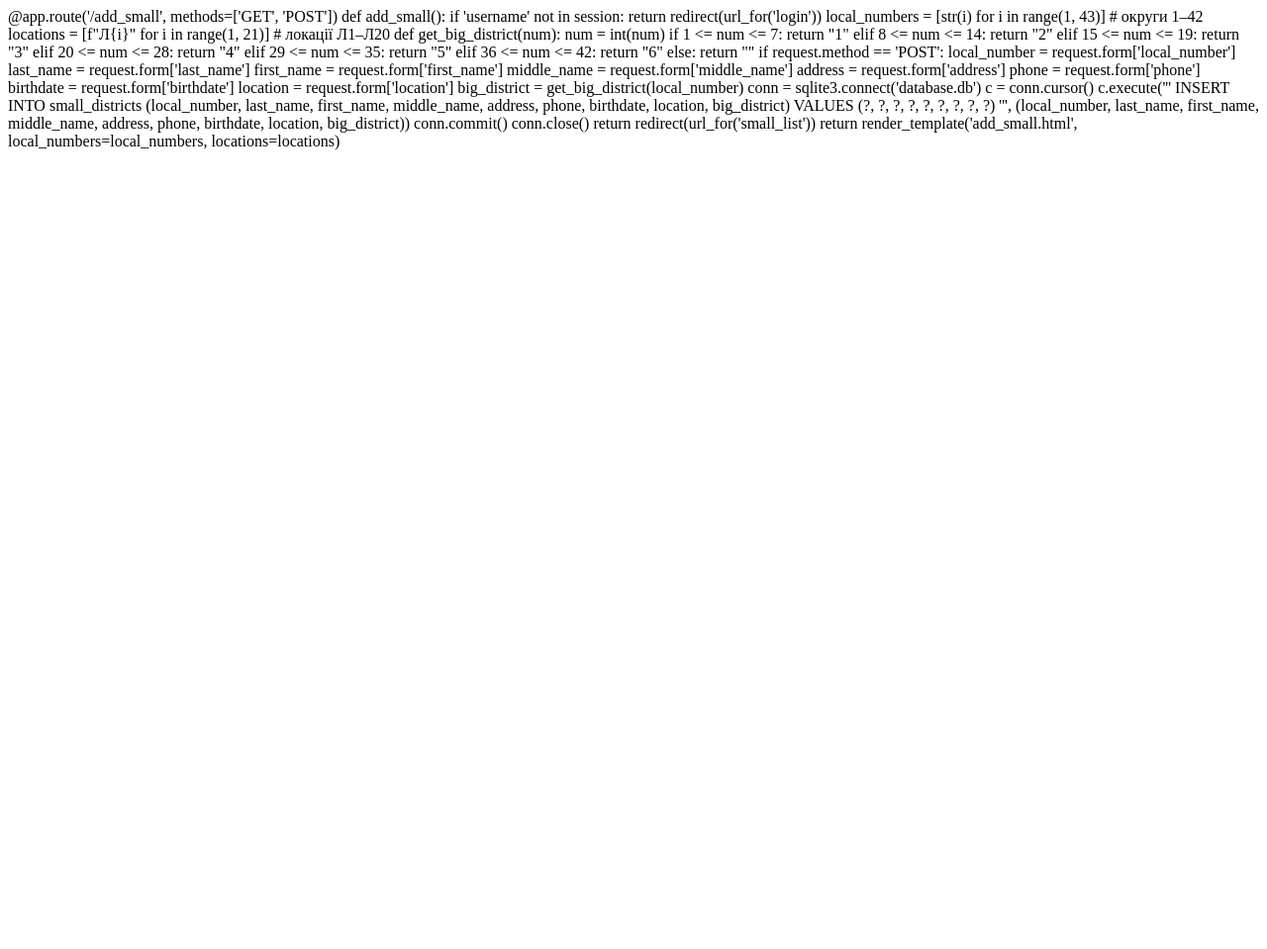
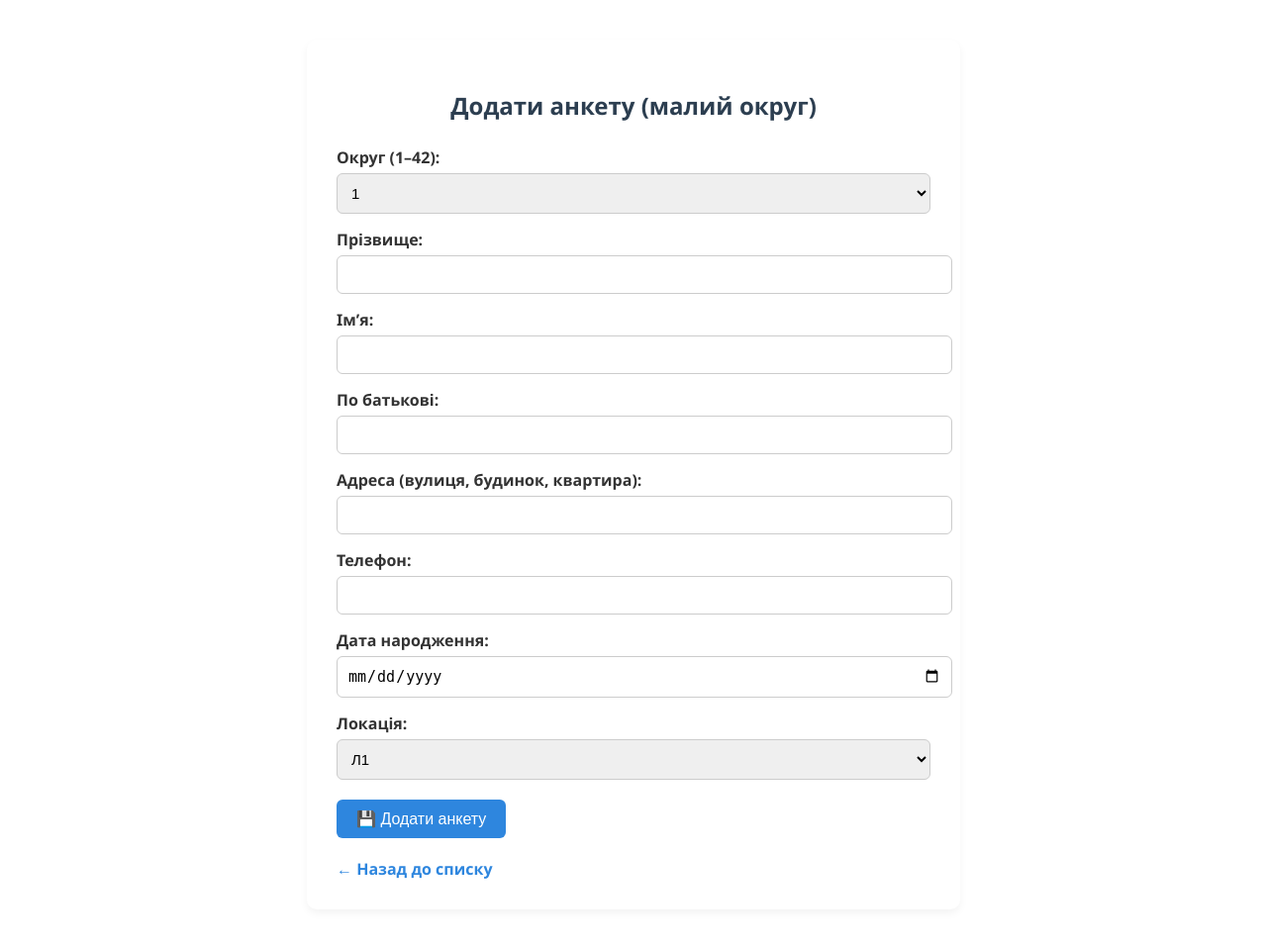
Before and after one commit to Aliina-ai/flask-form, a Flask app: page /add_small in a window 1280 px wide. Shown: the whole page at 99% size. Before the commit the page ends 152 px from the top, so only its background shows below. Run offline with Flask 3, Linux system fonts and the light colour scheme; the visitor is signed in with stand-in values (Sample User, id 1).

Commit message:
Update add_small.html

```diff
--- a/templates/add_small.html
+++ b/templates/add_small.html
@@ -1,49 +1,80 @@
-@app.route('/add_small', methods=['GET', 'POST'])
-def add_small():
-    if 'username' not in session:
-        return redirect(url_for('login'))
+<!DOCTYPE html>
+<html lang="uk">
+<head>
+    <meta charset="UTF-8">
+    <title>Додати малий округ</title>
+    <style>
+        body {
+            font-family: 'Segoe UI', sans-serif;
+            background-color: #f4f6f9;
+            color: #333;
+            max-width: 600px;
+            margin: 40px auto;
+            padding: 30px;
+            background: #fff;
+            border-radius: 10px;
+            box-shadow: 0 4px 8px rgba(0,0,0,0.05);
+        }
+        h2 { text-align: center; margin-bottom: 25px; color: #2c3e50; }
+        label { display: block; margin-top: 15px; font-weight: bold; }
+        input[type="text"], input[type="date"], select {
+            width: 100%; padding: 10px; margin-top: 5px;
+            border: 1px solid #ccc; border-radius: 6px; font-size: 15px;
+        }
+        button {
+            background-color: #2e86de; color: white; border: none;
+            padding: 10px 20px; margin-top: 20px;
+            border-radius: 6px; font-size: 16px; cursor: pointer;
+        }
+        button:hover { background-color: #1b4f72; }
+        .back-link {
+            display: inline-block; margin-top: 20px;
+            text-decoration: none; font-weight: bold; color: #2e86de;
+        }
+    </style>
+</head>
+<body>
 
-    local_numbers = [str(i) for i in range(1, 43)]  # округи 1–42
-    locations = [f"Л{i}" for i in range(1, 21)]     # локації Л1–Л20
+<h2>Додати анкету (малий округ)</h2>
 
-    def get_big_district(num):
-        num = int(num)
-        if 1 <= num <= 7:
-            return "1"
-        elif 8 <= num <= 14:
-            return "2"
-        elif 15 <= num <= 19:
-            return "3"
-        elif 20 <= num <= 28:
-            return "4"
-        elif 29 <= num <= 35:
-            return "5"
-        elif 36 <= num <= 42:
-            return "6"
-        else:
-            return ""
+<form method="POST">
 
-    if request.method == 'POST':
-        local_number = request.form['local_number']
-        last_name = request.form['last_name']
-        first_name = request.form['first_name']
-        middle_name = request.form['middle_name']
-        address = request.form['address']
-        phone = request.form['phone']
-        birthdate = request.form['birthdate']
-        location = request.form['location']
-        big_district = get_big_district(local_number)
+    <label>Округ (1–42):</label>
+    <select name="local_number" required>
+        {% for n in local_numbers %}
+        <option value="{{ n }}">{{ n }}</option>
+        {% endfor %}
+    </select>
 
-        conn = sqlite3.connect('database.db')
-        c = conn.cursor()
-        c.execute('''
-            INSERT INTO small_districts
-            (local_number, last_name, first_name, middle_name, address, phone, birthdate, location, big_district)
-            VALUES (?, ?, ?, ?, ?, ?, ?, ?, ?)
-        ''', (local_number, last_name, first_name, middle_name, address, phone, birthdate, location, big_district))
-        conn.commit()
-        conn.close()
+    <label>Прізвище:</label>
+    <input type="text" name="last_name" required>
 
-        return redirect(url_for('small_list'))
+    <label>Імʼя:</label>
+    <input type="text" name="first_name" required>
 
-    return render_template('add_small.html', local_numbers=local_numbers, locations=locations)
+    <label>По батькові:</label>
+    <input type="text" name="middle_name" required>
+
+    <label>Адреса (вулиця, будинок, квартира):</label>
+    <input type="text" name="address" required>
+
+    <label>Телефон:</label>
+    <input type="text" name="phone" required>
+
+    <label>Дата народження:</label>
+    <input type="date" name="birth_date" required>
+
+    <label>Локація:</label>
+    <select name="location" required>
+        {% for loc in locations %}
+        <option value="{{ loc }}">{{ loc }}</option>
+        {% endfor %}
+    </select>
+
+    <button type="submit">💾 Додати анкету</button><br>
+    <a href="{{ url_for('small_list') }}" class="back-link">← Назад до списку</a>
+
+</form>
+
+</body>
+</html>
```
